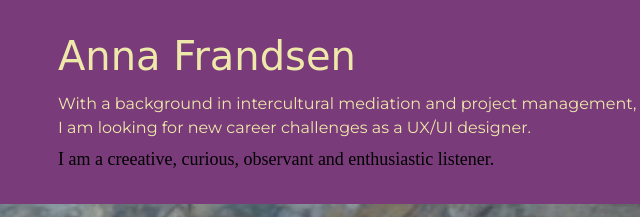
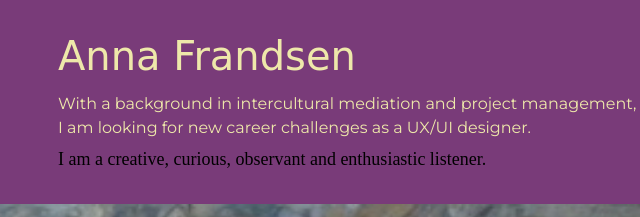
Before and after one commit to Annawfrandsen/Day-2, a plain HTML site: page index.html in a window 1280 px wide. Shown: the top 217 px of the page, 174-814 px from the left. Drawn offline with Linux system fonts and the light colour scheme; a web font is replaced by a local one.

Commit message:
Update index.html

```diff
--- a/index.html
+++ b/index.html
@@ -41,7 +41,7 @@
           <br />
           I am looking for new career challenges as a UX/UI designer.
         </p>
-        <h3>I am a creeative, curious, observant and enthusiastic listener.</h3>
+        <h3>I am a creative, curious, observant and enthusiastic listener.</h3>
       </div>
     </header>
 
```
